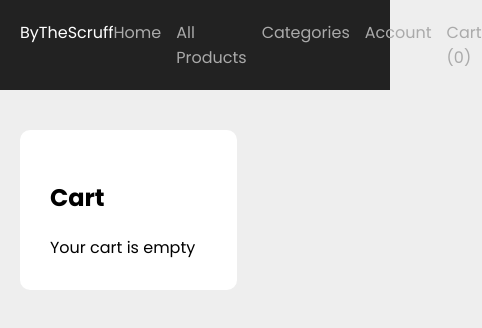
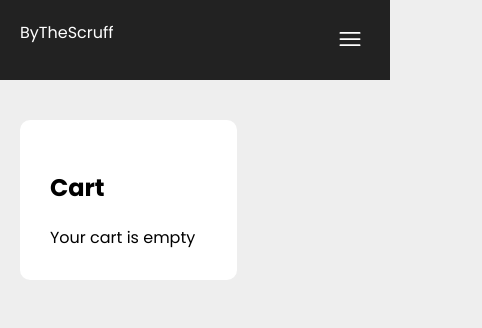
Before and after one commit to cprademacher/bythescruff-website, a Next.js app: page /cart in a window 390 px wide. Shown: the top 328 px of the page, 482 px wide, since content can reach past the window. Built offline with nearby package versions, Linux system fonts and the light colour scheme.

Commit message:
Made the header responsive

```diff
--- a/components/Header.js
+++ b/components/Header.js
@@ -1,8 +1,9 @@
 import Link from "next/link";
 import styled from "styled-components";
 import Center from "@/components/Center";
-import { useContext } from "react";
+import { useContext, useState } from "react";
 import { CartContext } from "@/components/CartContext";
+import BarsIcon from "./icons/Bars";
 
 const StyledHeader = styled.header`
   background-color: #222;
@@ -10,6 +11,8 @@ const StyledHeader = styled.header`
 const Logo = styled(Link)`
   color: #fff;
   text-decoration: none;
+  position: relative;
+  z-index: 3;
 `;
 
 const Wrapper = styled.div`
@@ -19,29 +22,64 @@ const Wrapper = styled.div`
 `;
 
 const StyledNav = styled.nav`
-  display: flex;
+  ${(props) => (props.mobileNavActive ? "display: block;" : "display: none;")}
   gap: 15px;
+  position: fixed;
+  top: 0;
+  bottom: 0;
+  left: 0;
+  right: 0;
+  padding: 70px 20px 20px;
+  background-color: #222;
+  @media screen and (min-width: 768px) {
+    display: flex;
+    position: static;
+    padding: 0;
+  }
 `;
 
 const NavLink = styled(Link)`
+  display: block;
   color: #aaa;
   text-decoration: none;
+  padding: 5px 0;
+  @media screen and (min-width: 768px) {
+    padding: 0;
+  }
+`;
+
+const NavButton = styled.button`
+  background-color: transparent;
+  width: 40px;
+  height: 40px;
+  border: 0;
+  color: white;
+  cursor: pointer;
+  position: relative;
+  z-index: 3;
+  @media screen and (min-width: 768px) {
+    display: none;
+  }
 `;
 
 export default function Header() {
   const { cartProducts } = useContext(CartContext);
+  const [mobileNavActive, setMobileNavActive] = useState(false);
   return (
     <StyledHeader>
       <Center>
         <Wrapper>
           <Logo href={"/"}>ByTheScruff</Logo>
-          <StyledNav>
+          <StyledNav mobileNavActive={mobileNavActive}>
             <NavLink href={"/"}>Home</NavLink>
             <NavLink href={"/products"}>All Products</NavLink>
             <NavLink href={"/categories"}>Categories</NavLink>
             <NavLink href={"/account"}>Account</NavLink>
             <NavLink href={"/cart"}>Cart ({cartProducts.length})</NavLink>
           </StyledNav>
+          <NavButton onClick={() => setMobileNavActive((prev) => !prev)}>
+            <BarsIcon />
+          </NavButton>
         </Wrapper>
       </Center>
     </StyledHeader>
--- /dev/null
+++ b/components/icons/Bars.js
@@ -0,0 +1,18 @@
+export default function BarsIcon({ className = "w-6 h-6" }) {
+  return (
+    <svg
+      xmlns="http://www.w3.org/2000/svg"
+      fill="none"
+      viewBox="0 0 24 24"
+      strokeWidth={1.5}
+      stroke="currentColor"
+      className={className}
+    >
+      <path
+        strokeLinecap="round"
+        strokeLinejoin="round"
+        d="M3.75 6.75h16.5M3.75 12h16.5m-16.5 5.25h16.5"
+      />
+    </svg>
+  );
+}
```
